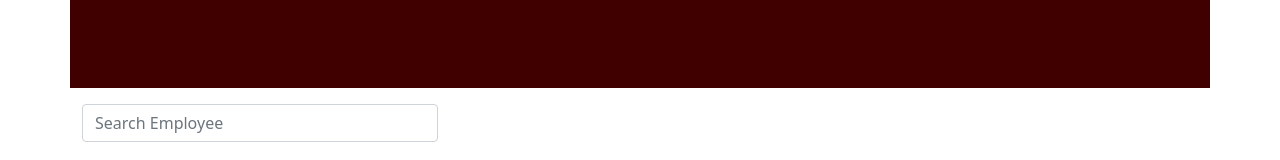
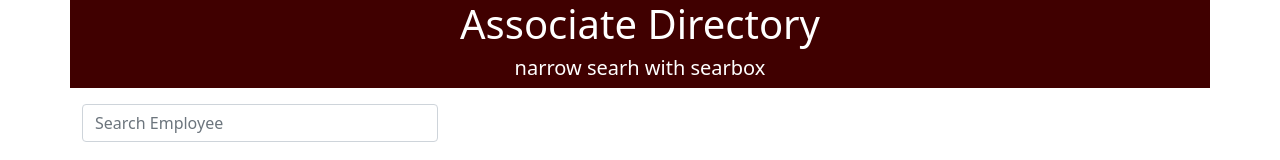
Before and after one commit to Samuel-en/associate-directory, a React (Create React App) app: page /#/ in a window 1280 px wide. Shown: the top 160 px of the page. Built offline with nearby package versions, Linux system fonts and the light colour scheme; no server answers.

Commit message:
updated readme

```diff
--- a/src/pages/Home.jsx
+++ b/src/pages/Home.jsx
@@ -66,9 +66,9 @@ const Home = () => {
   return (
     <div className="container">
       <div className="row">
-        <div style={{backgroundColor: "#400000", color: "rgba(64,0,0"}} className="col">
+        <div style={{backgroundColor: "#400000", color: "rgba(255, 255, 255"}} className="col">
           <h1 className="text-center">Associate Directory</h1>
-          <h5 className="text-center">Use the search box to narrow your results or click name to sort alphabetically</h5>
+          <h5 className="text-center">narrow searh with searbox</h5>
 
         </div>
       </div>
```
Also changed, not shown: 2 other files (tests, documents, lock files or other folders).
